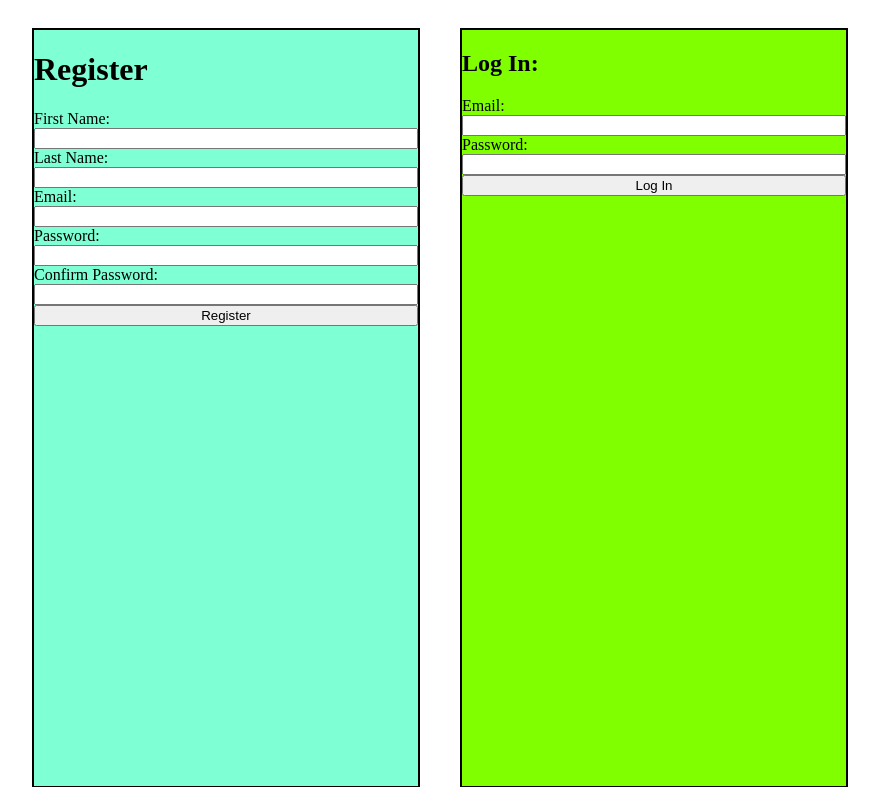
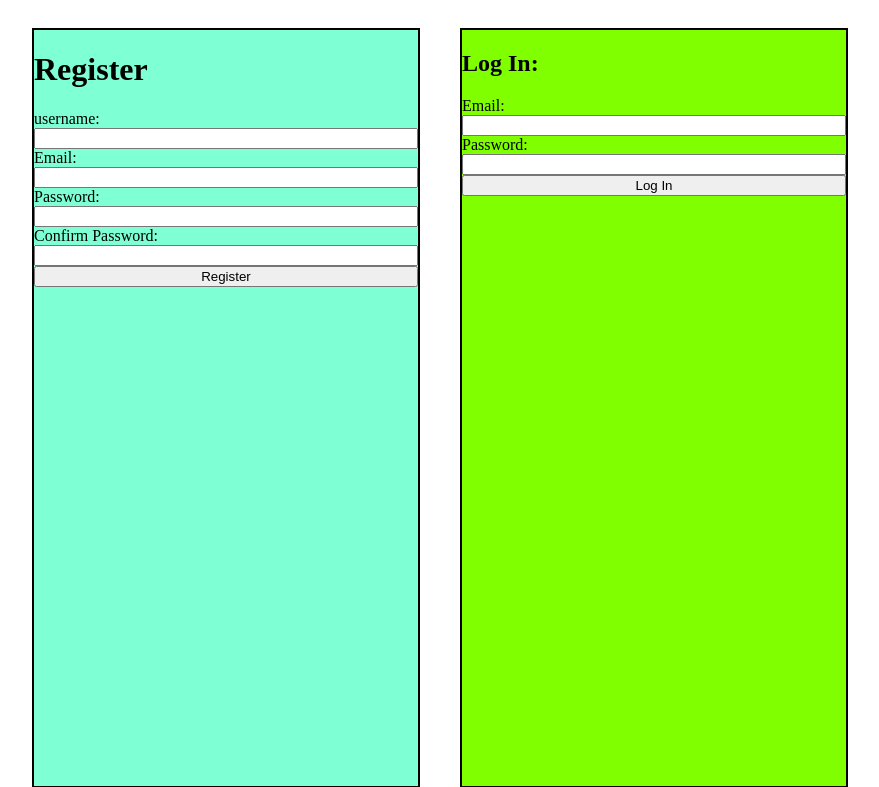
Before and after one commit to TonyBaro/GroupProject, a Python web app: template flask_app/templates/index.html in a window 1280 px wide. Shown: the top 787 px of the page, without its empty margins (208-1087 px from the left). Run offline with Jinja, Linux system fonts and the light colour scheme; the template is opened without the code that fills it, so the values that code supplies are empty.

Commit message:
login and reg works

```diff
--- a/flask_app/controllers/users.py
+++ b/flask_app/controllers/users.py
@@ -11,8 +11,7 @@ def index():
 @app.route('/register', methods=["POST"])
 def register():
     data = {
-            'first_name':request.form['first_name'],
-            'last_name':request.form['last_name'],
+            'username':request.form['username'],
             'email':request.form['email'],
             'password':request.form['password'],
             'confirm':request.form['confirm']
--- a/flask_app/templates/index.html
+++ b/flask_app/templates/index.html
@@ -18,10 +18,8 @@
                 {% endif %}
             {% endwith %}
             <form action="/register" method="post" style="display:flex;flex-direction:column">
-                <label for="first_name">First Name:</label>
-                <input type="text" name="first_name">
-                <label for="last_name">Last Name:</label>
-                <input type="text" name="last_name">
+                <label for="username">username:</label>
+                <input type="text" name="username">
                 <label for="email">Email:</label>
                 <input type="text" name="email">
                 <label for="password">Password:</label>
```
Also changed, not shown: flask_app/models/user.py (+4 -8 lines), flask_app/templates/dashboard.html (added, +12 -0 lines).
